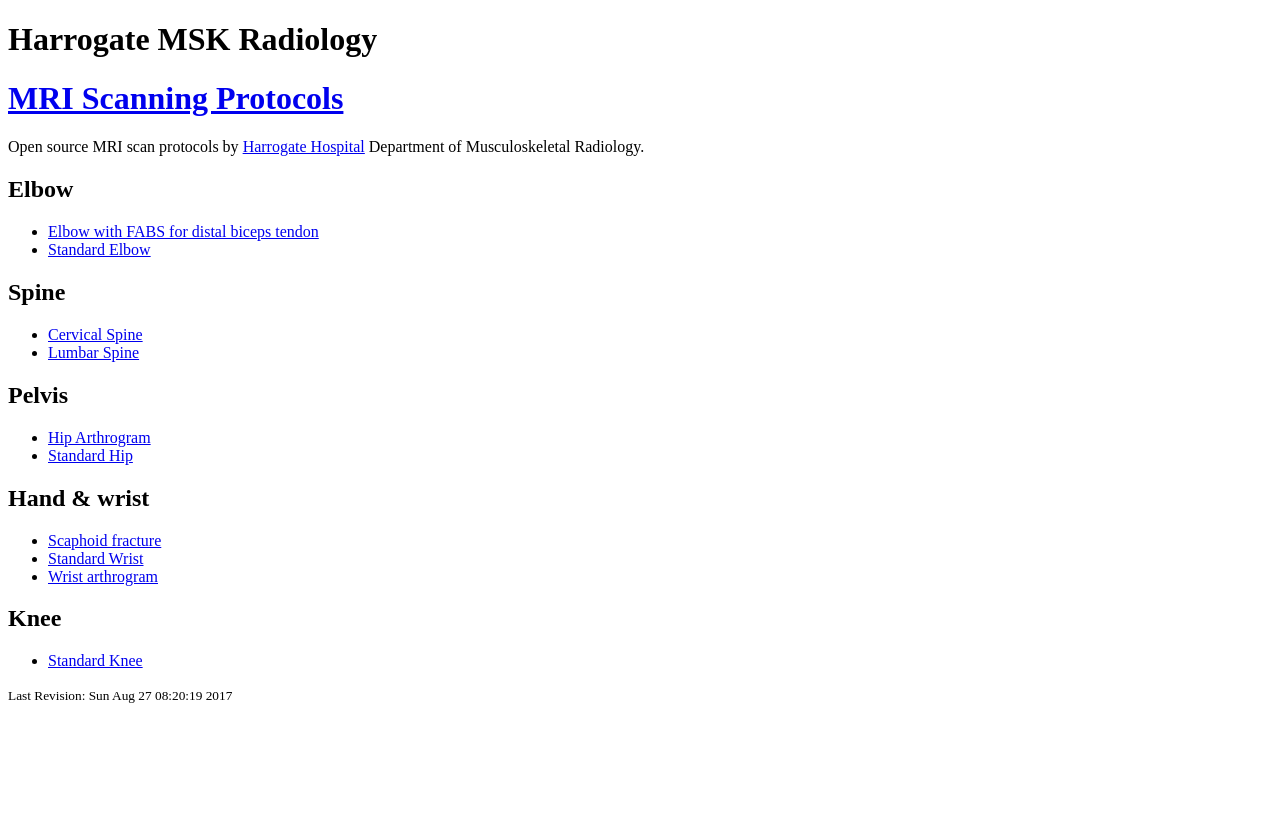
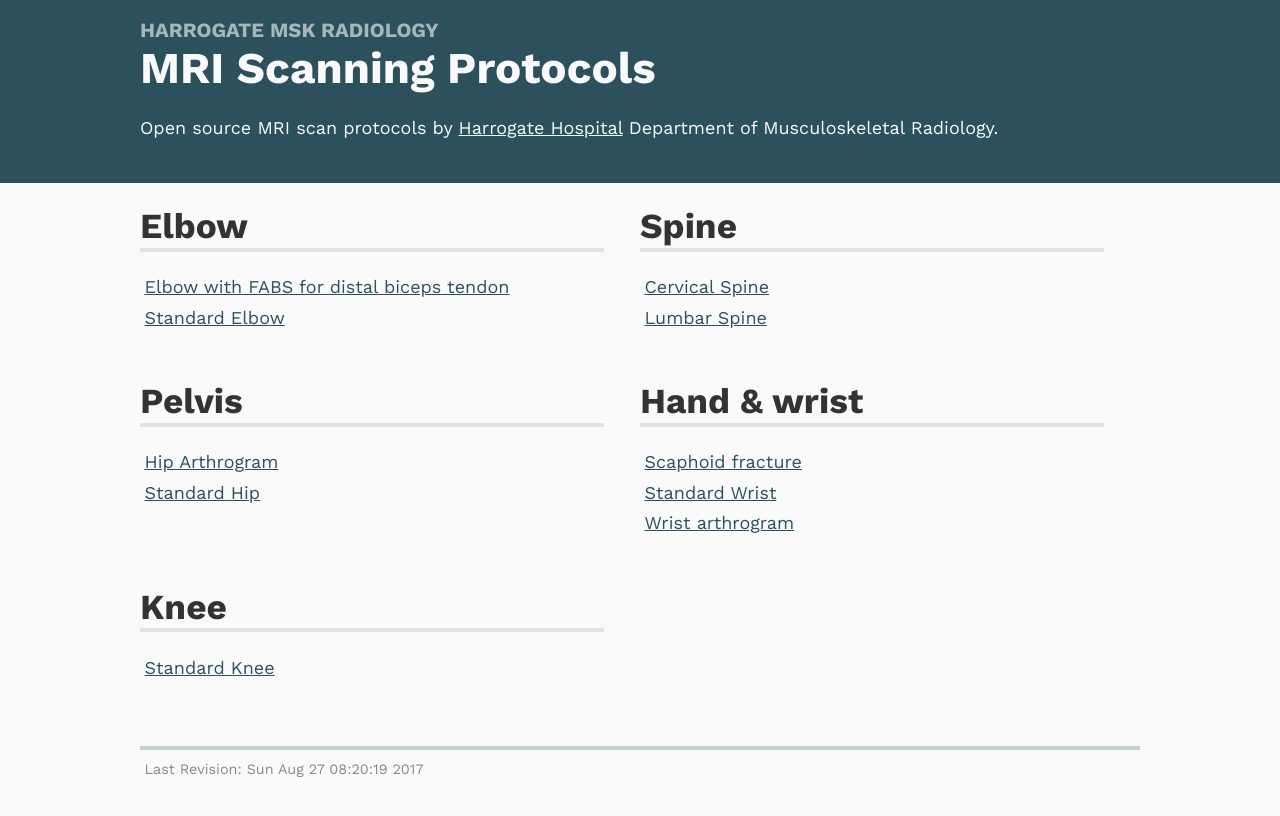
Before and after one commit to harrogatemsk/harrogatemsk.github.io, a Jekyll site: the page built from index.html, in a window 1280 px wide. Shown: the top 816 px of the page. Built offline with Jekyll 4.4.1, drawn with Linux system fonts in a browser that asks for light colours.

Commit message:
Update default.html

```diff
--- a/_layouts/default.html
+++ b/_layouts/default.html
@@ -5,9 +5,7 @@
     <meta name="viewport" content="width=device-width, initial-scale=1, user-scalable=1">
     {% seo %}
 	<link href="https://fonts.googleapis.com/css?family=Work+Sans:400,700" rel="stylesheet">
-	<style>
-	{% include {{ base.url }}/assets/css/style.css %}
-	</style>
+	<link href="{{ base.url }}/assets/css/style.css" rel="stylesheet">
 </head>
 <body>
 <header>
```
